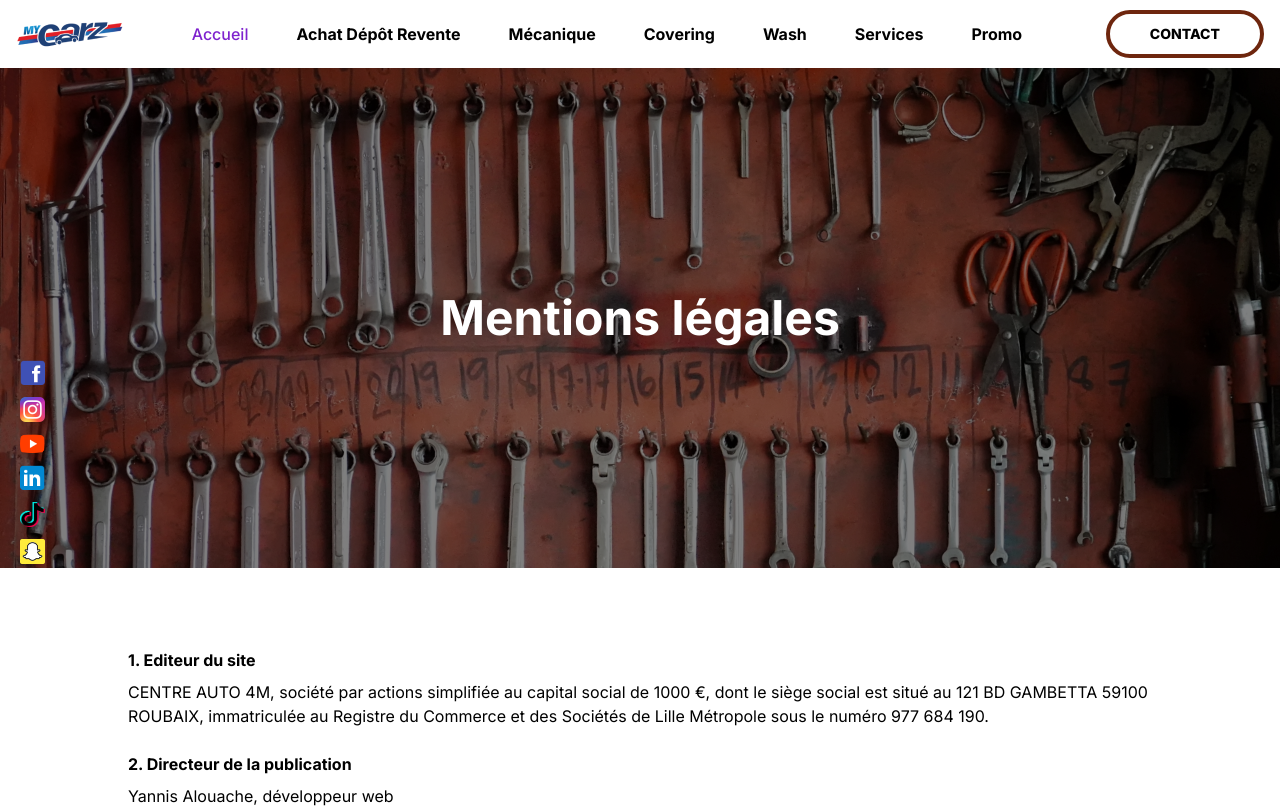
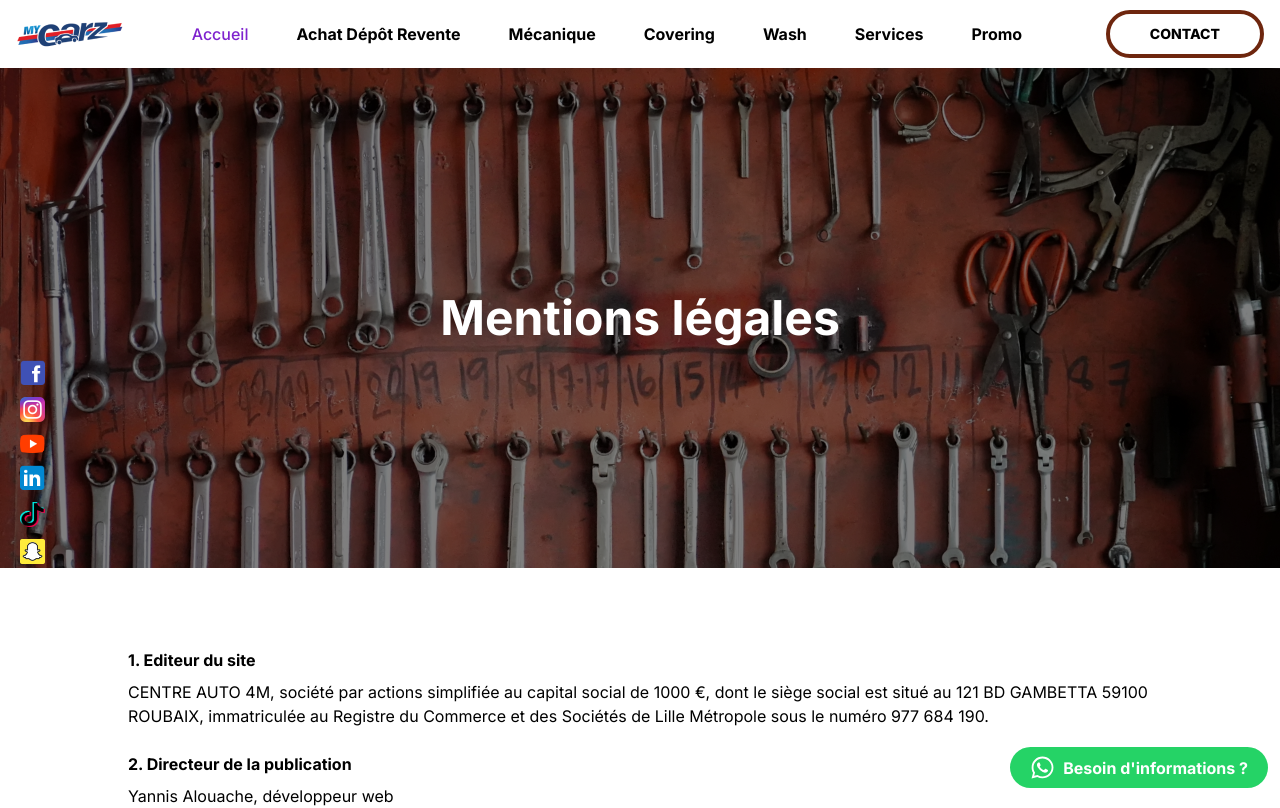
Before and after one commit to Yannis-Alouache/MyCarz, a Next.js app in the folder frontend/: page /mentions-legales in a window 1280 px wide. Shown: the top 808 px of the page. Built offline with nearby package versions, Linux system fonts and the light colour scheme.

Commit message:
[+] added whatsapp link

```diff
--- /dev/null
+++ b/frontend/src/app/_components/WhatsappBadge/WhatsappBadge.jsx
@@ -0,0 +1,18 @@
+import Link from 'next/link'
+import { FaWhatsapp } from "react-icons/fa";
+
+
+const WhatsappBadge = () => {
+  return (
+    <a
+        data-action="open" data-phone="33620081250"
+        data-message="Bonjour&nbsp;! J'ai une question concernant vos prestations avec MyCarz :"
+        role="button" tabindex="0" target="_blank" href='tel:33620081250'
+        className='flex items-center gap-x-2 bg-[#25d366] text-white py-2 px-5 font-bold rounded-full fixed right-3 bottom-3 z-10'>
+            <FaWhatsapp size={25}/>
+            <span>Besoin d'informations ?</span>
+    </a>
+  )
+}
+
+export default WhatsappBadge
--- a/frontend/src/app/layout.js
+++ b/frontend/src/app/layout.js
@@ -1,4 +1,5 @@
 import SocialSidebar from './_components/SocialSidebar/SocialSidebar'
+import WhatsappBadge from './_components/WhatsappBadge/WhatsappBadge'
 import './globals.css'
 import { Inter } from 'next/font/google'
 
@@ -14,6 +15,7 @@ export default function RootLayout({ children }) {
     <html lang="fr">
       <body className={inter.className}>
         <SocialSidebar />
+        <WhatsappBadge />
         {children}
       </body>
     </html>
```
